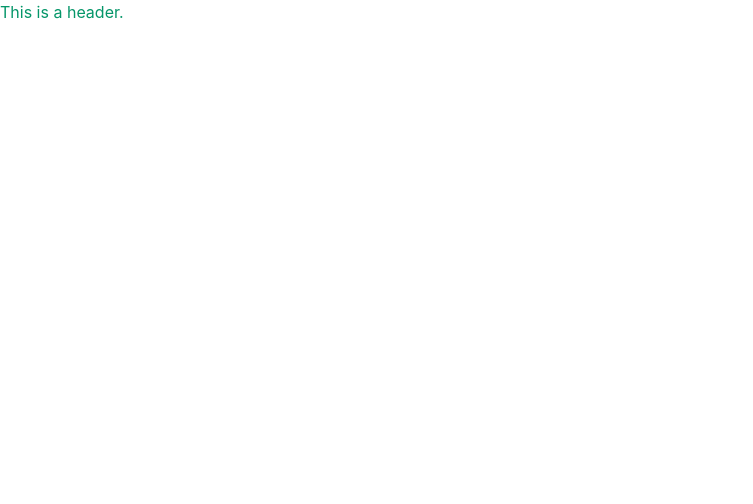
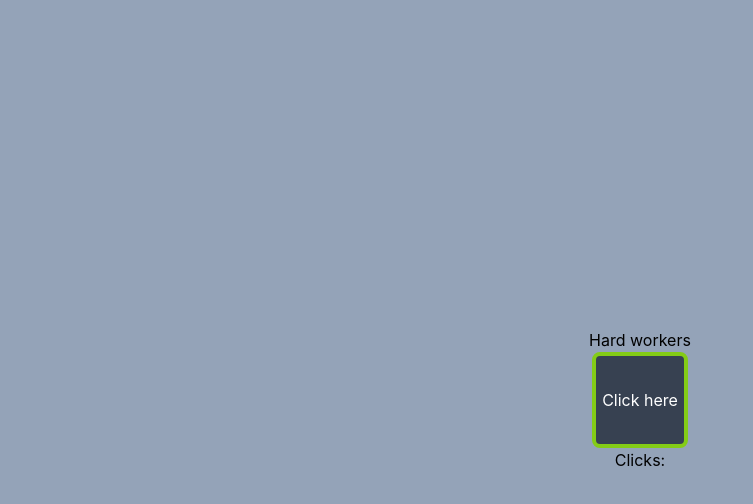
Before and after one commit to lilKriT/hard-worker-clicker-game, a React (Create React App) app: page / in a window 1280 px wide. Shown: the top 504 px of the page, without its empty margins (0-753 px from the left). Built offline with nearby package versions, Linux system fonts and the light colour scheme.

Commit message:
Added basic style.

```diff
--- a/src/App.js
+++ b/src/App.js
@@ -1,9 +1,7 @@
+const { default: Main } = require("./components/Main");
+
 function App() {
-  return (
-    <div className="App">
-      <h1 className="text-emerald-600">This is a header.</h1>
-    </div>
-  );
+  return <Main />;
 }
 
 export default App;
--- /dev/null
+++ b/src/components/Main.js
@@ -0,0 +1,15 @@
+import React from "react";
+
+const Main = () => {
+  return (
+    <div className="main">
+      <h2>Hard workers</h2>
+      <button className="clickHere">Click here</button>
+      <h3>
+        Clicks: <span className="amountOfClicks"></span>
+      </h3>
+    </div>
+  );
+};
+
+export default Main;
--- a/src/index.css
+++ b/src/index.css
@@ -15,3 +15,14 @@ code {
   font-family: source-code-pro, Menlo, Monaco, Consolas, "Courier New",
     monospace;
 }
+
+/* Main Section */
+.main {
+  @apply bg-slate-400 min-h-screen flex flex-col justify-center items-center;
+}
+
+.main button {
+  @apply w-24 bg-gray-700 aspect-square rounded-lg;
+  @apply border-4 border-lime-500 hover:border-lime-300;
+  @apply text-white;
+}
```
